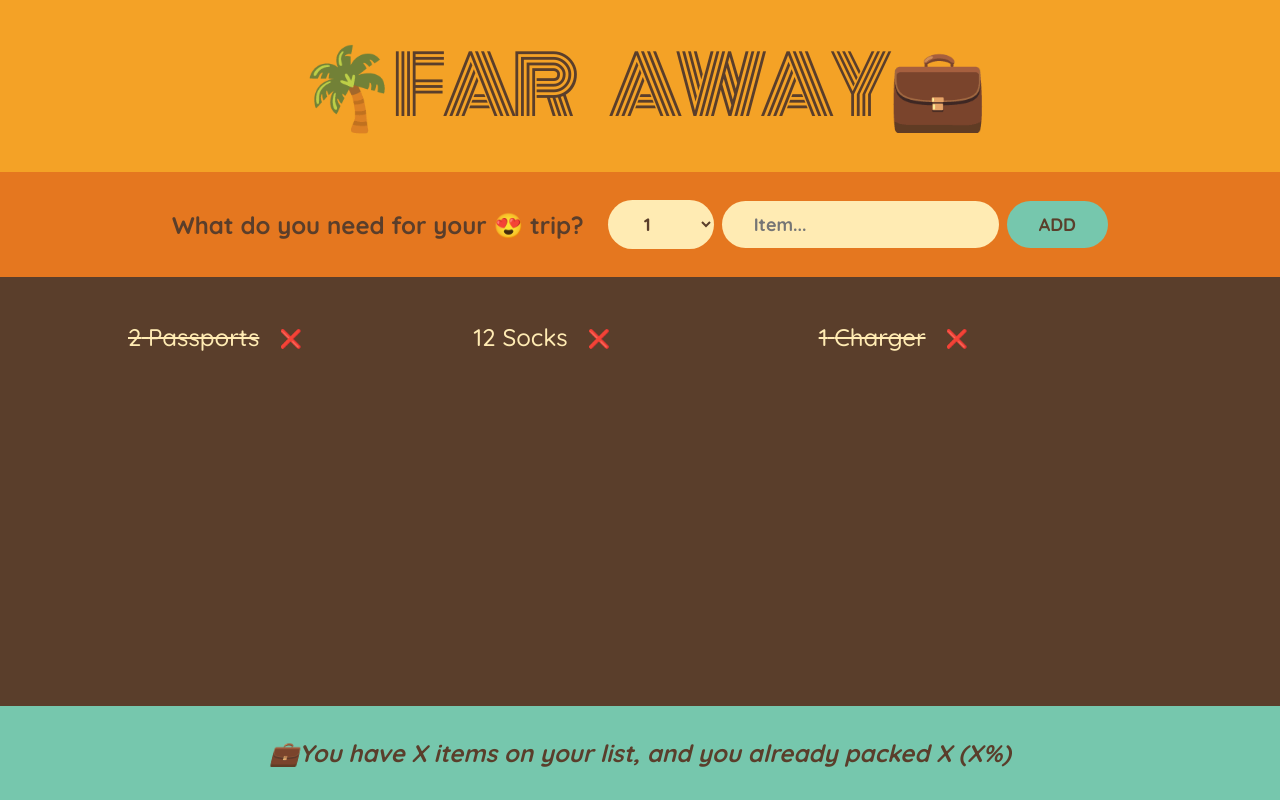
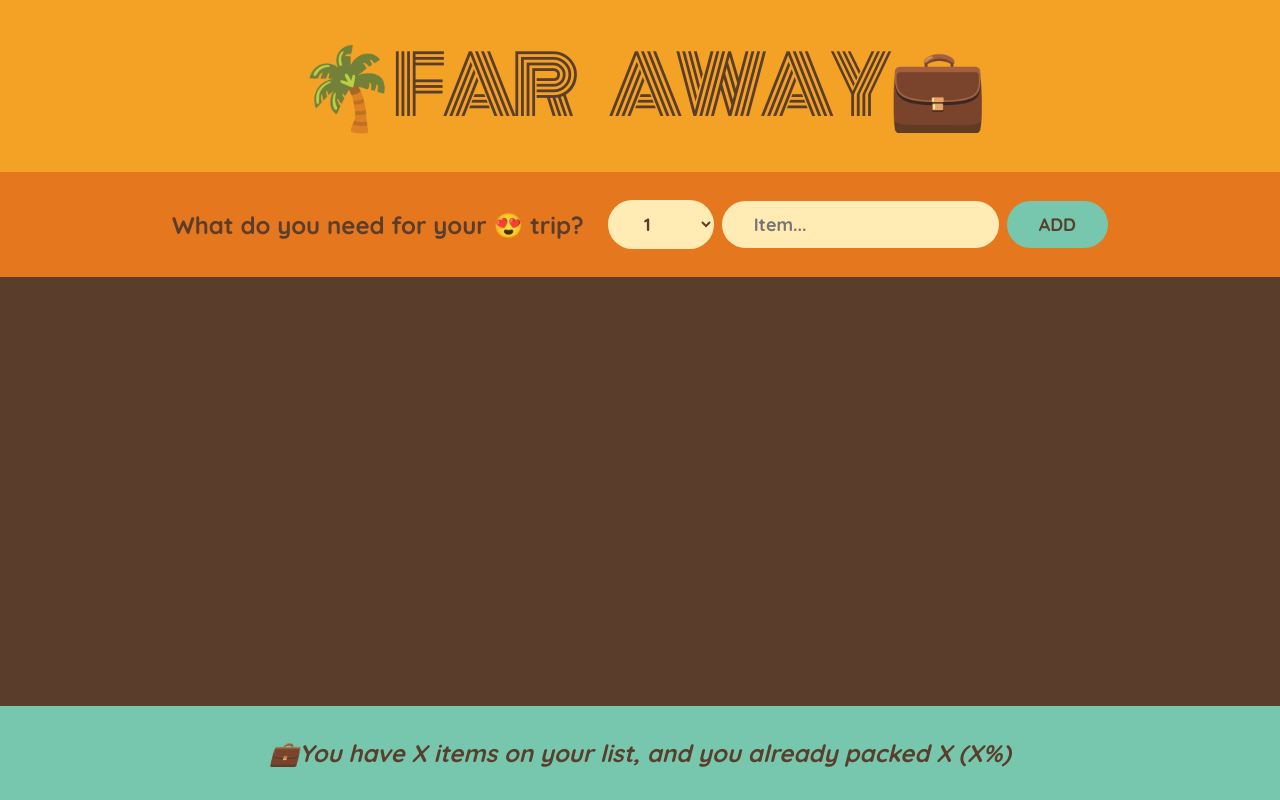
Before and after one commit to ronnieima/travel-list, a React (Create React App) app: page / in a window 1280 px wide. Built offline with nearby package versions, Linux system fonts and the light colour scheme.

Commit message:
add items state

```diff
--- a/src/App.js
+++ b/src/App.js
@@ -6,11 +6,17 @@
 ];
 
 export default function App() {
+  const [items, setItems] = useState([]);
+
+  function handleAddItems(item) {
+    setItems((items) => [...items, item]);
+  }
+
   return (
     <div className="app">
       <Logo />
-      <Form />
-      <PackingList />
+      <Form onAddItems={handleAddItems} />
+      <PackingList items={items} />
       <Stats />
     </div>
   );
@@ -19,7 +25,7 @@
 function Logo() {
   return <h1>🌴Far Away💼</h1>;
 }
-function Form() {
+function Form({ onAddItems }) {
   const [description, setDescription] = useState("");
   const [quantity, setQuantity] = useState(1);
 
@@ -28,6 +34,7 @@
 
     if (!description) return;
     const newItem = { description, quantity, packed: false, id: Date.now() };
+    onAddItems(newItem);
     setDescription("");
     setQuantity(1);
   }
@@ -55,11 +62,11 @@
     </form>
   );
 }
-function PackingList() {
+function PackingList({ items }) {
   return (
     <div className="list">
       <ul>
-        {initialItems.map((item) => (
+        {items.map((item) => (
           <Item item={item} key={item.id} />
         ))}
       </ul>
```
